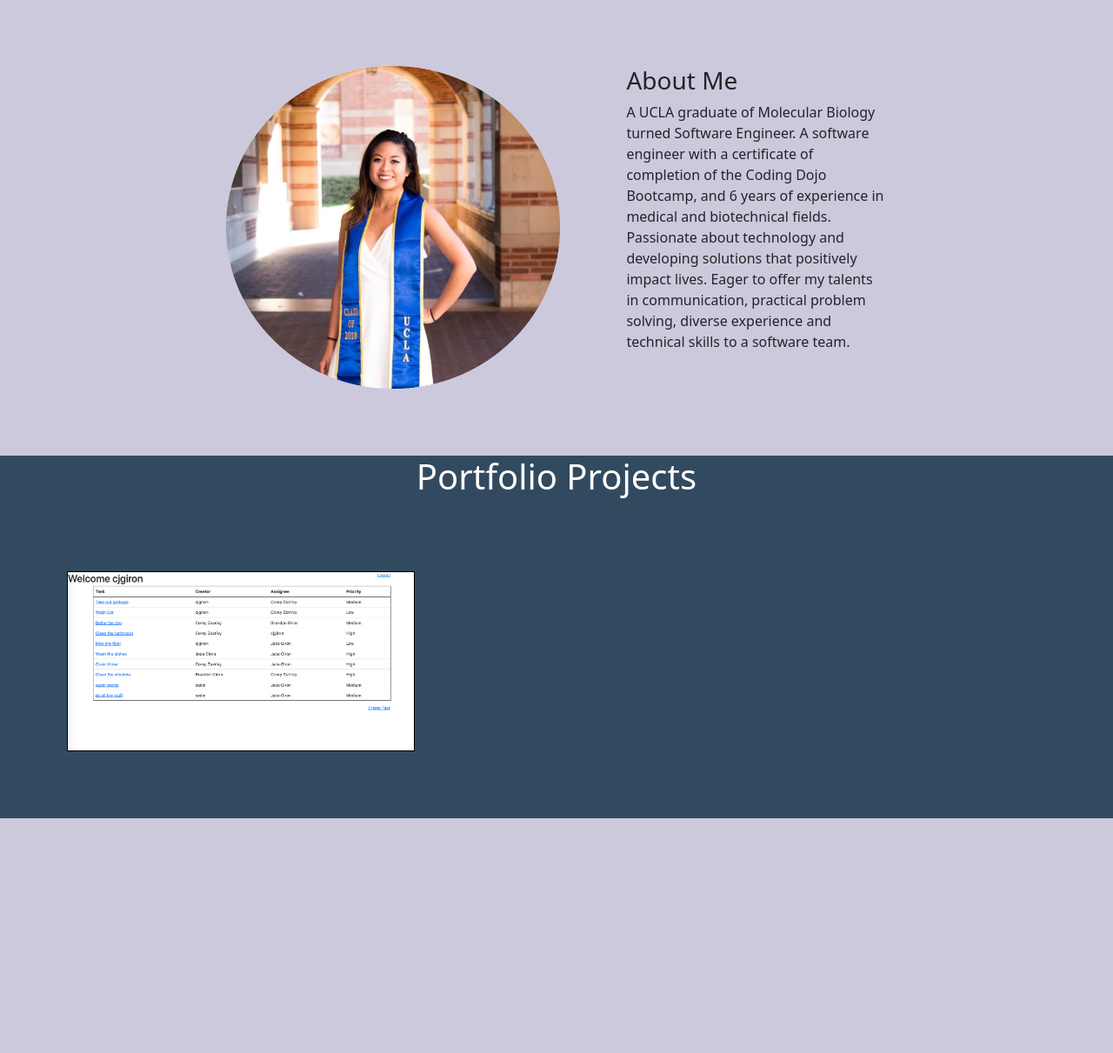
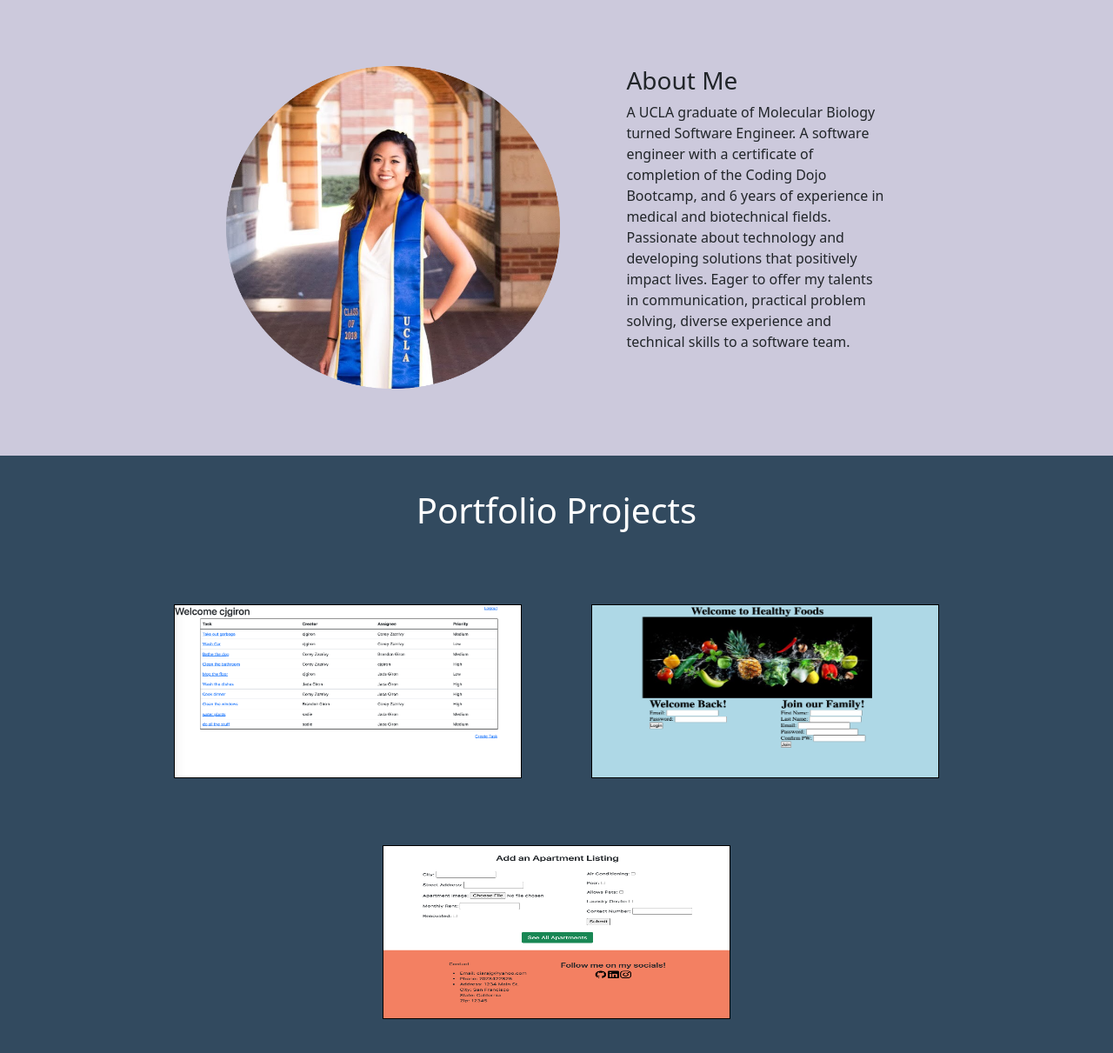
Before and after one commit to cjgiron/MyPortfolio-Repo, a Django app: page / in a window 1280 px wide. Shown: the part 73-1284 px from the top of the page at 87% size. Before the commit the page ends 1014 px from the top, so only its background shows below. Run offline with Django 3.2, Linux system fonts and the light colour scheme.

Commit message:
added two more project icons

```diff
--- a/main_app/static/css/style.css
+++ b/main_app/static/css/style.css
@@ -20,15 +20,21 @@
     justify-content: center;
 }
 
-#task-manager {
+.project-icon{
     width: 400px;
+    height: 200px;
     border: solid black 1px;
-    margin: 6%;
+    margin: 3%;
 }
 
 #portfolio-header {
+    padding: 3%;
     text-align: center;
     color: white;
+}
+
+.projects {
+    text-align: center;
 }
 
 .portfolio {
--- a/main_app/templates/home.html
+++ b/main_app/templates/home.html
@@ -26,7 +26,9 @@
     <section class="portfolio">
         <h1 id="portfolio-header">Portfolio Projects</h1>
         <div class="projects">
-            <img id="task-manager" src="{% static '/images/TaskManager.png' %}" alt="task manager">
+            <img class="project-icon" src="{% static '/images/TaskManager.png' %}" alt="task manager">
+            <img class="project-icon" src="{% static '/images/HealthyFoods.png' %}" alt="healthy foods">
+            <img class="project-icon" src="{% static '/images/Rentaroo.png' %}" alt="rentaroo">
         </div>
     </section>
 </body>
```
Also changed, not shown: main_app/static/images/HealthyFoods.png (added), main_app/static/images/Rentaroo.png (added).
